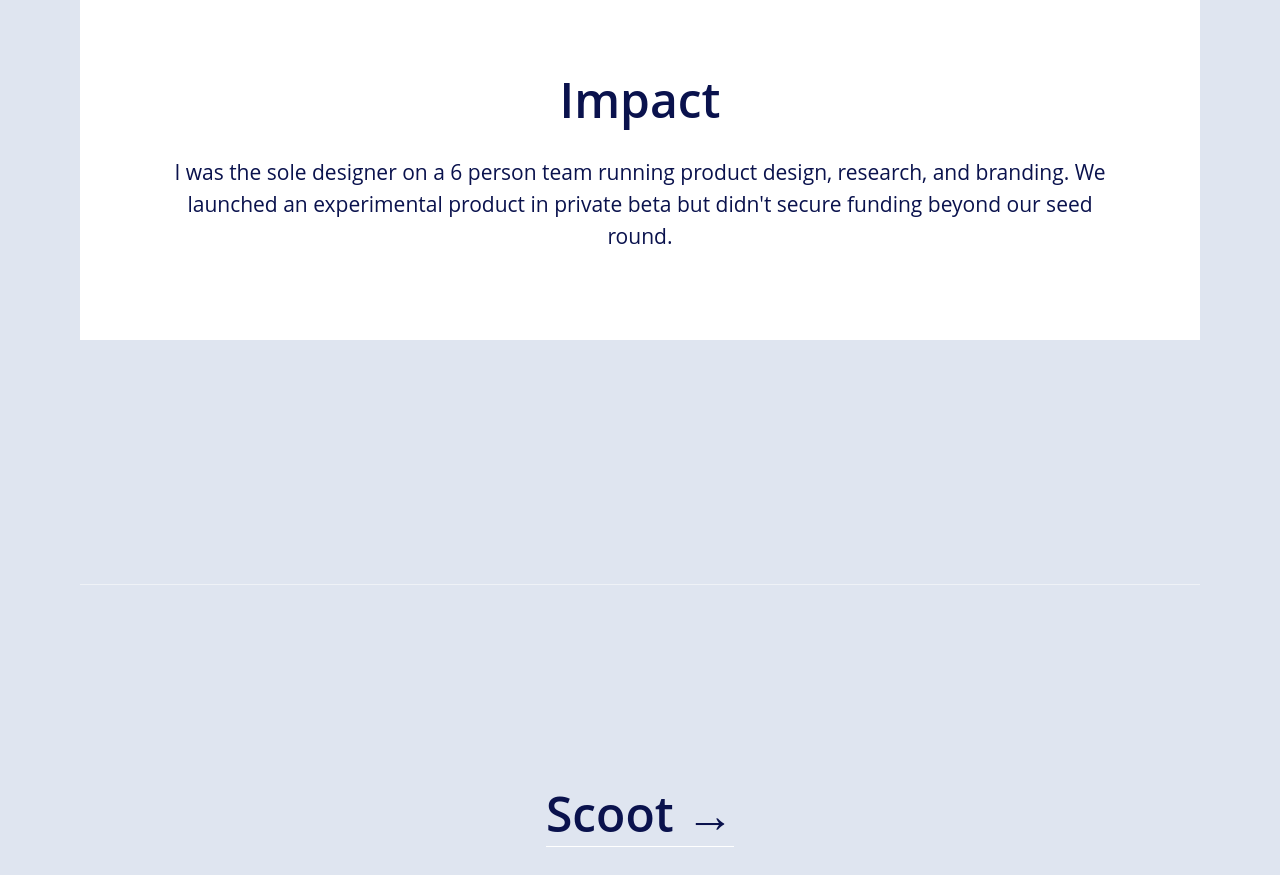
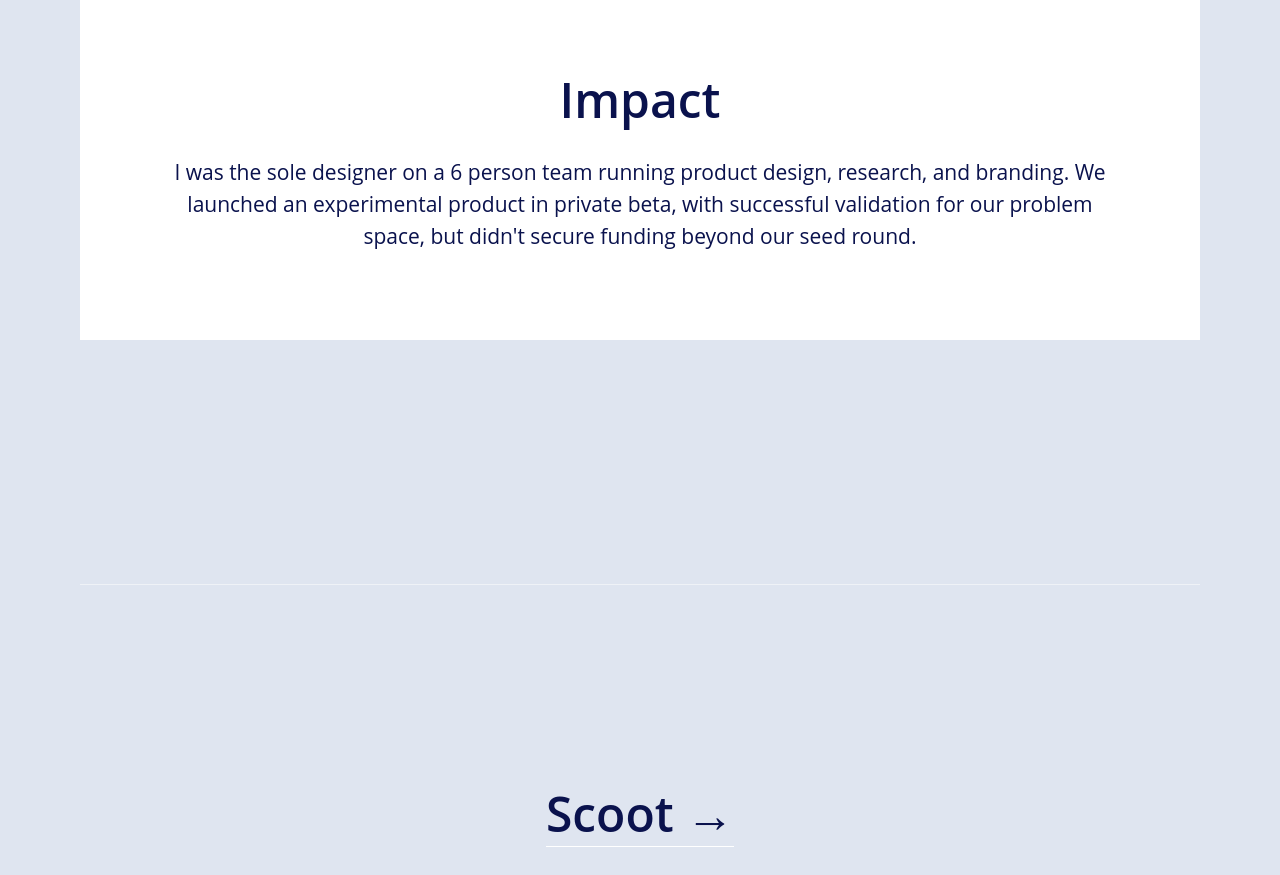
Before and after one commit to dghent/dave-ghent-portfolio, a plain HTML site: page kohort/index.html in a window 1280 px wide. Shown: the part 8718-9593 px from the top of the page. Drawn offline with Linux system fonts and the light colour scheme.

Commit message:
updated copy

```diff
--- a/kohort/index.html
+++ b/kohort/index.html
@@ -57,7 +57,7 @@
 		<div id="case-study-block">
 			<div class="case-study-text-container">
 				<h2>Impact</h2>
-				<p>I was the sole designer on a 6 person team running product design, research, and branding. We launched an experimental product in private beta but didn't secure funding beyond our seed round.</p>
+				<p>I was the sole designer on a 6 person team running product design, research, and branding. We launched an experimental product in private beta, with successful validation for our problem space, but didn't secure funding beyond our seed round.</p>
 			</div>
 		</div>
 
```
